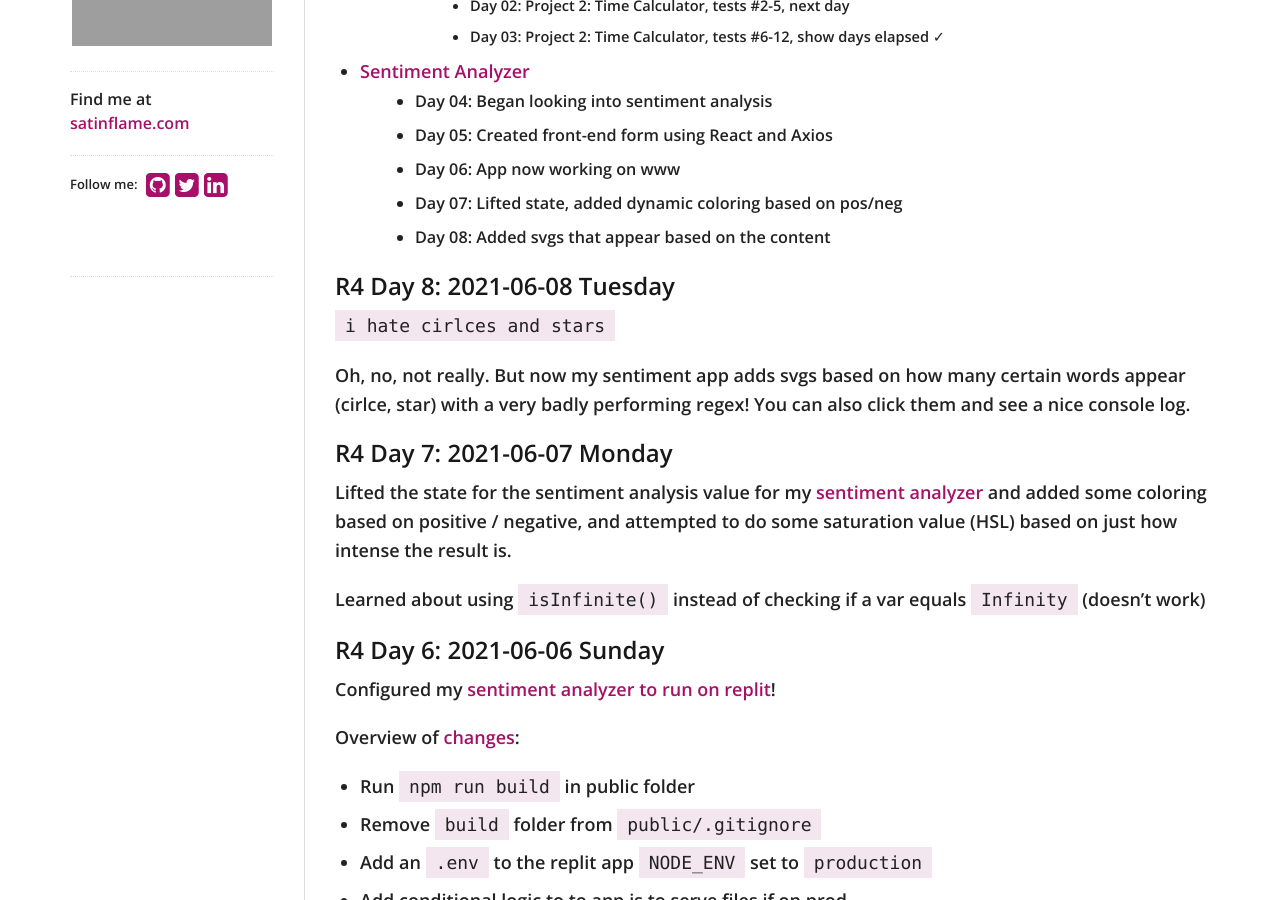
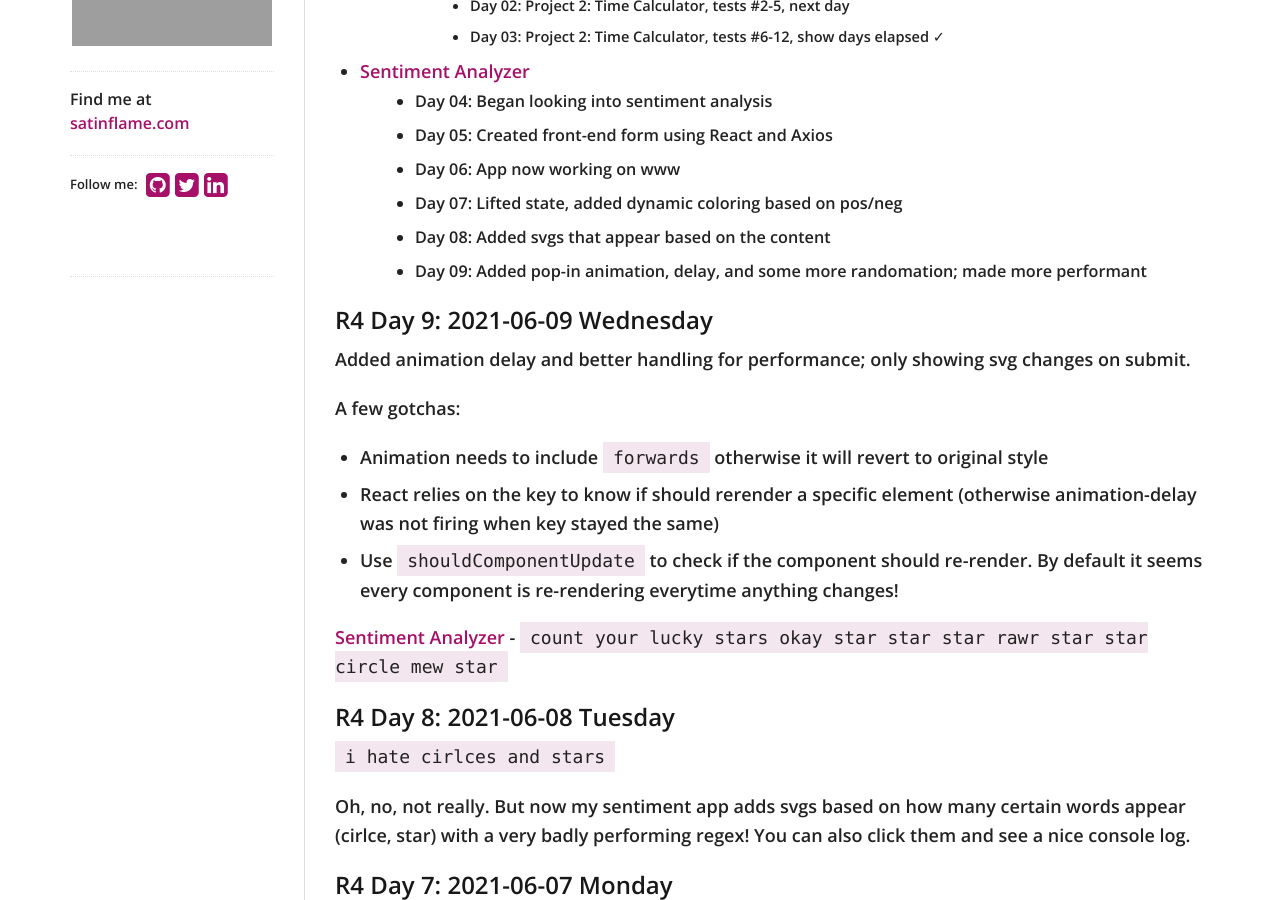
Before and after one commit to virtual/100daysofcode, a Jekyll site: the page built from index.md, in a window 1280 px wide and 900 px high, scrolled down 230 px. Built offline with Jekyll 4.4.1, drawn with Linux system fonts in a browser that asks for light colours; nearby versions of some CDN libraries; our own code applies the rules of GitHub Pages for plain Markdown files; grey boxes are pictures that could not be loaded.

Commit message:
r4d9 sa shapes

```diff
--- a/index.md
+++ b/index.md
@@ -13,6 +13,23 @@
   - Day 06: App now working on www
   - Day 07: Lifted state, added dynamic coloring based on pos/neg
   - Day 08: Added svgs that appear based on the content
+  - Day 09: Added pop-in animation, delay, and some more randomation; made more performant
+
+
+
+## R4 Day 9: 2021-06-09 Wednesday
+
+Added animation delay and better handling for performance; only showing svg changes on submit.
+
+A few gotchas:
+
+- Animation needs to include `forwards` otherwise it will revert to original style
+- React relies on the key to know if should rerender a specific element (otherwise animation-delay was not firing when key stayed the same)
+- Use `shouldComponentUpdate` to check if the component should re-render. By default it seems every component is re-rendering everytime anything changes!
+
+[Sentiment Analyzer](https://github.com/virtual/sentiment-analyzer) -
+`count your lucky stars okay star star star rawr star star circle mew star`
+
 
 
 ## R4 Day 8: 2021-06-08 Tuesday
```
